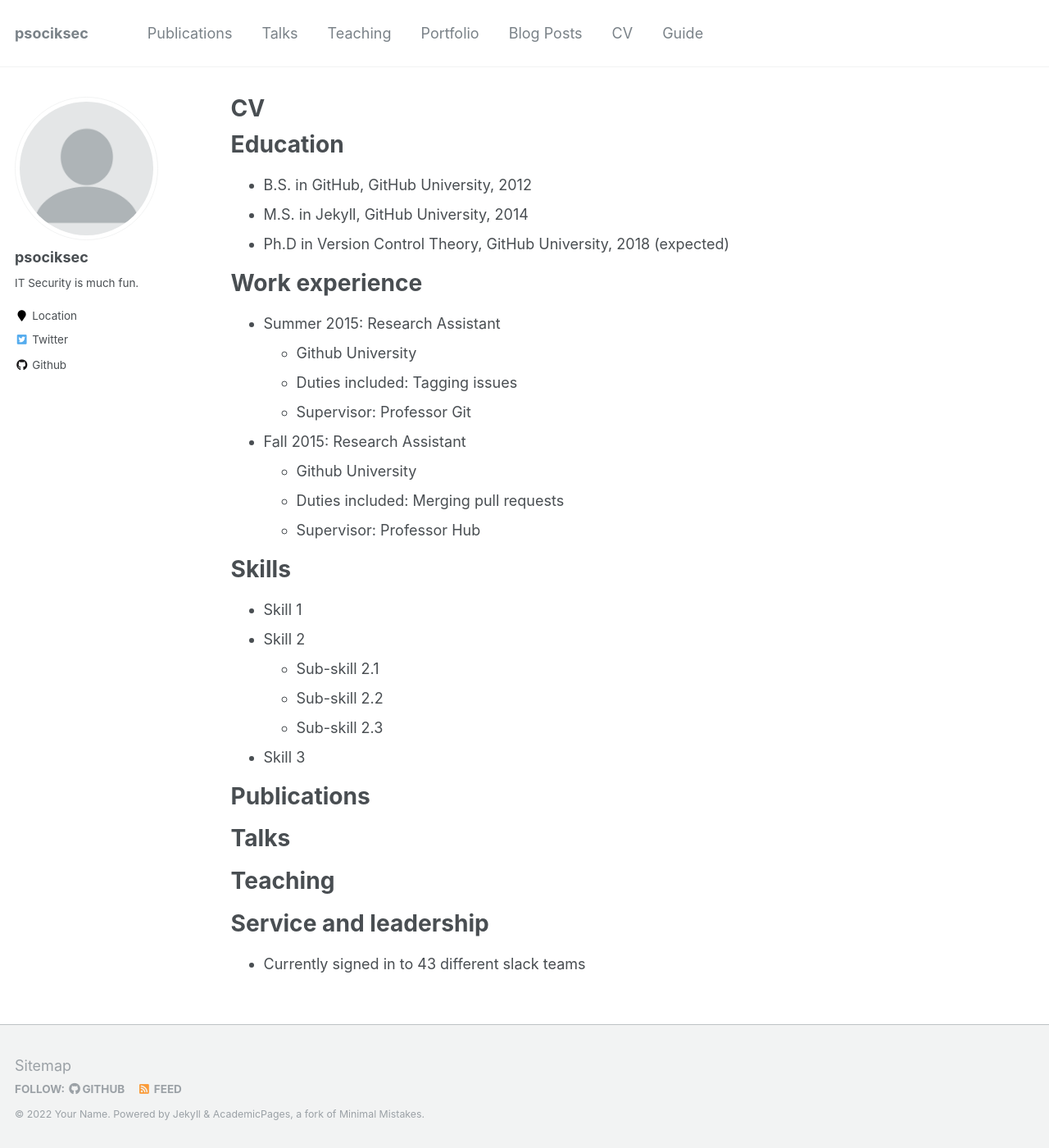
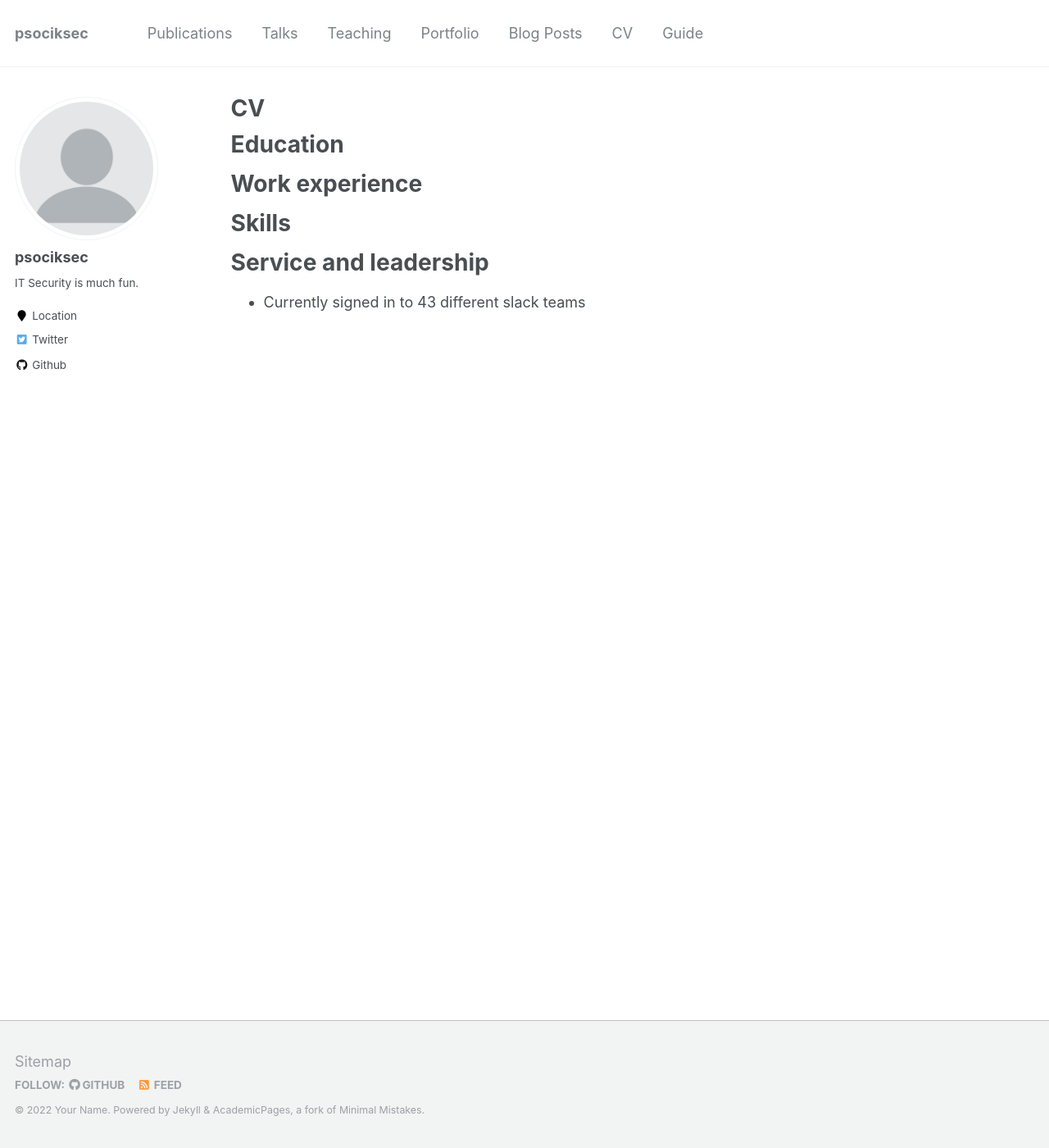
Before and after one commit to psocik/psocik.github.io, a Jekyll site: the page built from _pages/cv.md, in a window 1280 px wide and 1400 px high. Shown: the whole window at 82% size. Built offline with Jekyll 4.4.1, drawn with Linux system fonts in a browser that asks for light colours.

Commit message:
Update cv.md

```diff
--- a/_pages/cv.md
+++ b/_pages/cv.md
@@ -11,48 +11,12 @@ redirect_from:
 
 Education
 ======
-* B.S. in GitHub, GitHub University, 2012
-* M.S. in Jekyll, GitHub University, 2014
-* Ph.D in Version Control Theory, GitHub University, 2018 (expected)
 
 Work experience
 ======
-* Summer 2015: Research Assistant
-  * Github University
-  * Duties included: Tagging issues
-  * Supervisor: Professor Git
-
-* Fall 2015: Research Assistant
-  * Github University
-  * Duties included: Merging pull requests
-  * Supervisor: Professor Hub
 
 Skills
 ======
-* Skill 1
-* Skill 2
-  * Sub-skill 2.1
-  * Sub-skill 2.2
-  * Sub-skill 2.3
-* Skill 3
-
-Publications
-======
-  <ul>{% for post in site.publications %}
-    {% include archive-single-cv.html %}
-  {% endfor %}</ul>
-
-Talks
-======
-  <ul>{% for post in site.talks %}
-    {% include archive-single-talk-cv.html %}
-  {% endfor %}</ul>
-
-Teaching
-======
-  <ul>{% for post in site.teaching %}
-    {% include archive-single-cv.html %}
-  {% endfor %}</ul>
 
 Service and leadership
 ======
```
